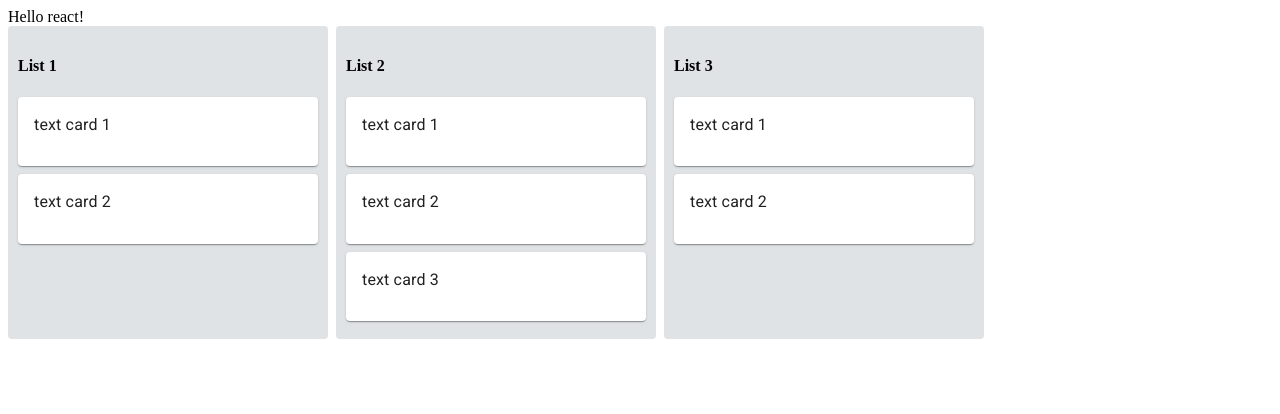
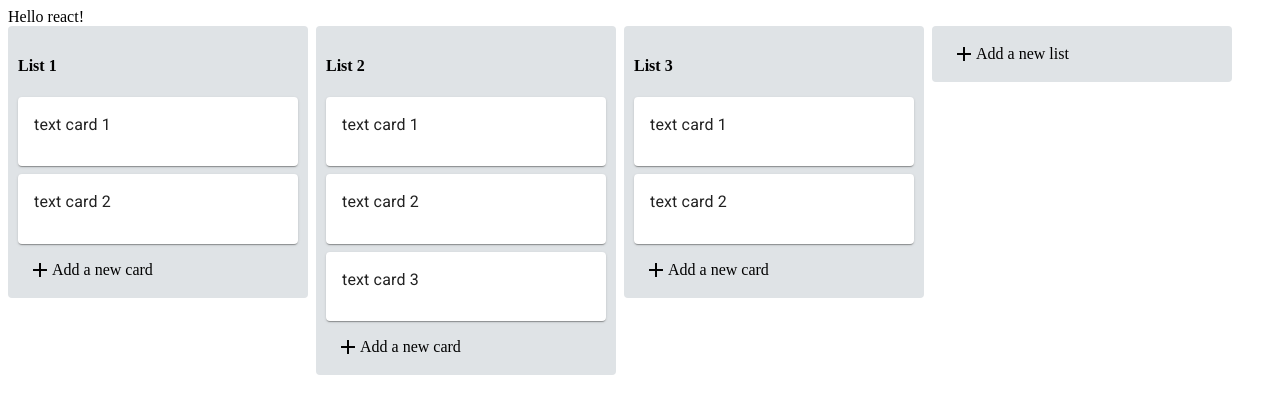
Before and after one commit to nicolasnazzaro/kanban-board, a React (Create React App) app: page / in a window 1280 px wide. Shown: the top 414 px of the page. Built offline with nearby package versions, Linux system fonts and the light colour scheme.

Commit message:
Added reusable components AddElement button & form

```diff
--- a/package.json
+++ b/package.json
@@ -14,6 +14,7 @@
     "react-dom": "^16.13.1",
     "react-redux": "^7.2.0",
     "react-scripts": "3.4.1",
+    "react-textarea-autosize": "^8.0.1",
     "redux": "^4.0.5"
   },
   "scripts": {
--- /dev/null
+++ b/src/components/AddElementButton.js
@@ -0,0 +1,29 @@
+import React, { useState } from 'react';
+import Icon from '@material-ui/core/Icon';
+import AddElementForm from './AddElementForm';
+
+const AddElementButton = ({element}) => {
+
+    const [formOpen, setFormOpen] = useState(false);
+
+    const renderButton = () => (
+        <div style={addButtonStyles} onClick={() => {setFormOpen(true)}}>
+            <Icon>add</Icon>
+            <p>Add a new {element}</p>
+        </div>
+    );
+
+    return formOpen ? <AddElementForm element={element} onBlur={() => {setFormOpen(false)}}/> : renderButton();
+}
+
+const addButtonStyles = {
+    display: 'flex',
+    alignItems: 'center',
+    cursor: 'pointer',
+    borderRadius: 3,
+    height: 36,
+    width: 266,
+    paddingLeft: 10
+}
+
+export default AddElementButton;
--- /dev/null
+++ b/src/components/AddElementForm.js
@@ -0,0 +1,42 @@
+import React, { Fragment } from 'react';
+import Icon from '@material-ui/core/Icon';
+import { Card, Button } from '@material-ui/core';
+import TextareaAutosize from 'react-textarea-autosize';
+
+const AddElementForm = ({element, onBlur}) => {
+    const buttonTitle = element === 'list' ? 'Add List' : 'Add Card';
+        const placeholder = element === 'list' ? 'Enter list title' : 'Enter a title for this card';
+
+        return (
+            <Fragment>
+                <Card style={{
+                    overflow: 'visible',
+                    minHeight: 80,
+                    minWidth: 266,
+                    padding: '6px 8px 2px'
+                }}>
+                    <TextareaAutosize
+                        placeholder={placeholder}
+                        autoFocus
+                        onBlur={onBlur}
+                        style={{
+                            resize: 'none',
+                            width: '100%',
+                            overflow: 'hidden',
+                            outline: 'none',
+                            border: 'none'
+                        }}
+                    />
+                </Card>
+                <div style={{marginTop: 8, display: 'flex', alignItems: 'center'}}>
+                    <Button
+                        variant='contained'
+                        style={{color: 'white', backgroundColor: '#5aac44'}}
+                    >{buttonTitle}</Button>
+                    <Icon style={{cursor: 'pointer', marginLeft: 8}}>close</Icon>
+                </div>
+            </Fragment>
+        );
+}
+
+export default AddElementForm;
--- a/src/components/App.js
+++ b/src/components/App.js
@@ -1,7 +1,7 @@
 import React from 'react';
 import List from './List';
 import { connect } from "react-redux";
-import { findByLabelText } from '@testing-library/react';
+import AddElementButton from './AddElementButton';
 
 const App = ({lists}) => {
 
@@ -9,7 +9,10 @@ const App = ({lists}) => {
     <div>
       Hello react!
       <div style={styles.listContainer}>
-        {lists.map(list => <List title={list.title} cards={list.cards}/>)}
+        {lists.map(list => <List key={list.id} title={list.title} cards={list.cards}/>)}
+        <div style={styles.addContainer}>
+          <AddElementButton element='list'/>
+        </div>
       </div>
     </div>
   );
@@ -23,6 +26,14 @@ const mapStateToProps = state => ({
 const styles = {
   listContainer: {
     display: "flex"
+  },
+  addContainer: {
+    backgroundColor: "#dfe3e6",
+    borderRadius: 4,
+    width: 280,
+    height: '100%',
+    padding: 10,
+    marginRight: 8
   }
 }
 
--- a/src/components/Card.js
+++ b/src/components/Card.js
@@ -8,7 +8,7 @@ const CardItem = ({text}) => {
             <Typography gutterBottom>{text}</Typography>
           </CardContent>
         </Card>
-      );
+    );
 }
 
 const styles = {
--- a/src/components/List.js
+++ b/src/components/List.js
@@ -1,11 +1,13 @@
 import React from 'react'
 import CardItem from './Card'
+import AddElementButton from './AddElementButton'
 
 const List = ({title, cards}) => {
     return (
         <div style={styles.container}>
             <h4>{title}</h4>
-            {cards.map(card => (<CardItem text={card.text}/>) )}
+            {cards.map(card => (<CardItem key={card.id} text={card.text}/>) )}
+            <AddElementButton element='card'/>
         </div>
     );
 }
@@ -14,7 +16,8 @@ const styles = {
     container : {
         backgroundColor: "#dfe3e6",
         borderRadius: 4,
-        width: 300,
+        width: 280,
+        height: '100%',
         padding: 10,
         marginRight: 8
     }
```
Also changed, not shown: 1 other file (tests, documents, lock files or other folders).
